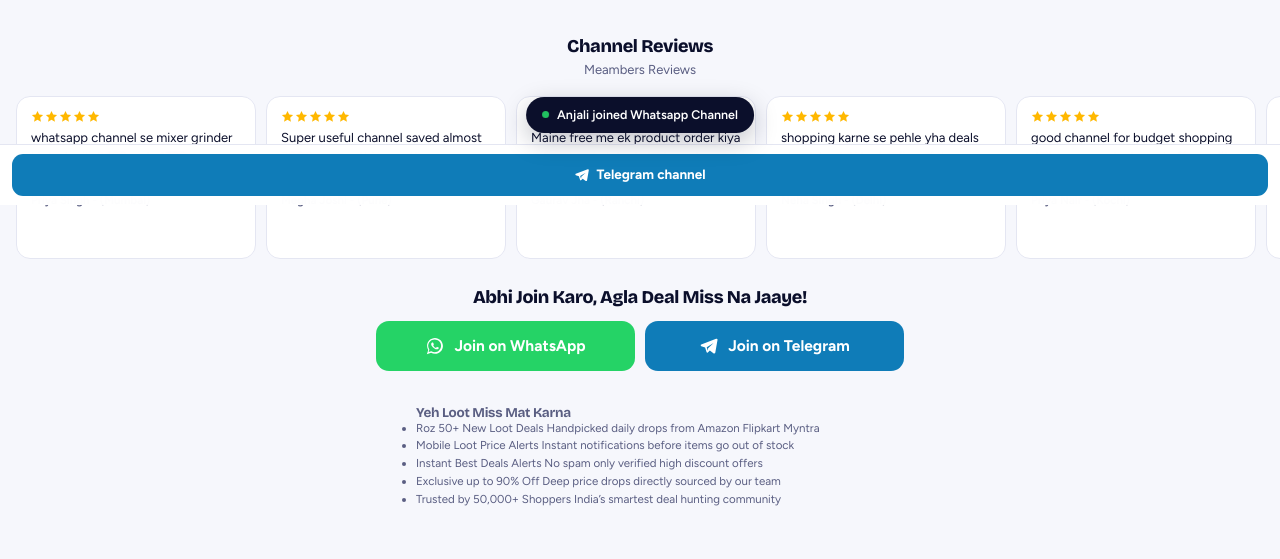
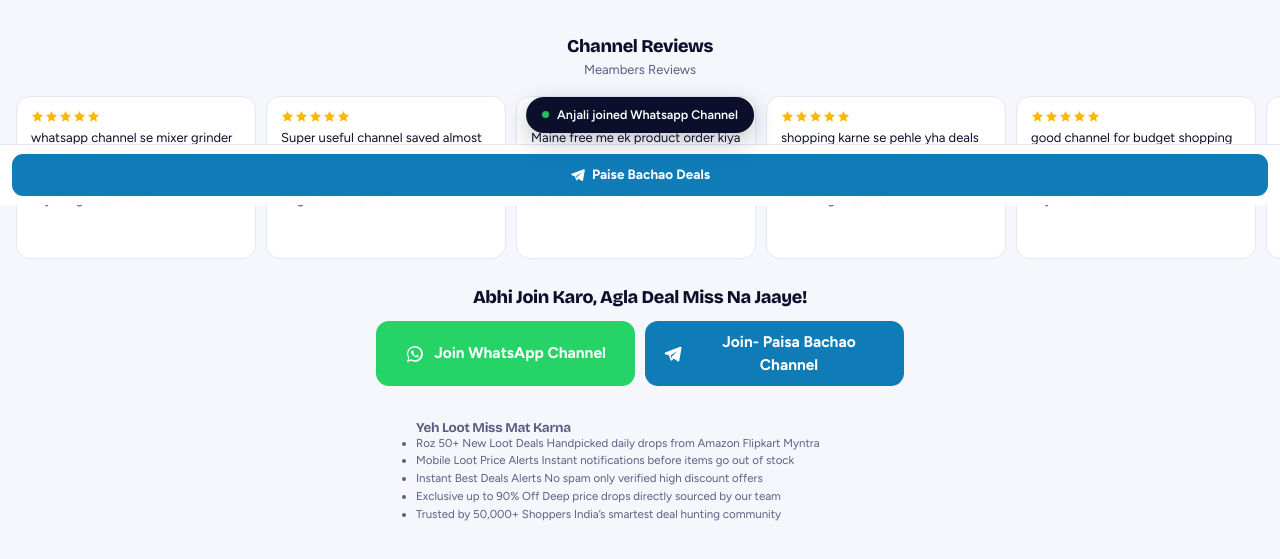
Before and after one commit to Pradeep032p/Afflite-pge, a plain HTML site: page index.html in a window 1280 px wide. Shown: the part 595-1154 px from the top of the page. Drawn offline with nearby package versions, Linux system fonts and the light colour scheme.

Commit message:
Update index.html

```diff
--- a/index.html
+++ b/index.html
@@ -1043,13 +1043,13 @@
               fill="currentColor" aria-hidden="true">
               <path
                 d="M16 3C9 3 3.3 8.7 3.3 15.7c0 2.5.7 4.8 1.9 6.8L3 29l6.7-2.1c1.9 1 4 1.6 6.3 1.6 7 0 12.7-5.7 12.7-12.7S23 3 16 3zm0 23.1c-2.1 0-4.1-.6-5.8-1.6l-.4-.2-4 1.2 1.2-3.9-.3-.4a10.3 10.3 0 0 1-1.6-5.5c0-5.7 4.6-10.3 10.3-10.3 2.8 0 5.4 1.1 7.3 3s3 4.6 3 7.3c0 5.7-4.6 10.4-10.3 10.4zm5.6-7.7c-.3-.2-1.8-.9-2.1-1-.3-.1-.5-.2-.7.2-.2.3-.8 1-.9 1.2-.2.2-.3.2-.6.1-.3-.2-1.3-.5-2.4-1.5-.9-.8-1.5-1.8-1.7-2.1-.2-.3 0-.5.1-.6.1-.1.3-.3.4-.5.2-.2.2-.3.3-.5.1-.2 0-.4 0-.6 0-.2-.7-1.7-1-2.3-.2-.6-.5-.5-.7-.5h-.6c-.2 0-.5.1-.8.4-.3.3-1 1-1 2.4s1.1 2.8 1.2 3c.1.2 2.1 3.2 5.1 4.5.7.3 1.3.5 1.7.6.7.2 1.4.2 1.9.1.6-.1 1.8-.7 2-1.4.3-.7.3-1.3.2-1.4-.1-.2-.3-.3-.6-.4z" />
-            </svg> Join on WhatsApp</a>
+            </svg> Join WhatsApp Channel</a>
           <a class="btn btn-tg" href="https://t.me/Paisaa_bachao_deals" target="_blank" rel="noopener"
             data-channel="Paisa Bachao Deals" data-place="closer"><svg viewBox="0 0 24 24" fill="currentColor"
               aria-hidden="true">
               <path
                 d="M21.9 3.6a1.3 1.3 0 0 0-1.35-.2L2.7 10.3c-.9.35-.88 1.65.03 1.97l4.6 1.6 1.8 5.6c.2.6.95.8 1.4.37l2.5-2.35 4.6 3.4c.7.5 1.7.12 1.9-.73L22.2 4.9a1.3 1.3 0 0 0-.3-1.3zM9.3 13.6l8.2-5.1-6.6 6.2-.3 2.9-1.3-4z" />
-            </svg> Join on Telegram</a>
+            </svg> Join- Paisa Bachao Channel</a>
         </div>
       </div>
     </section>
@@ -1076,7 +1076,7 @@
         aria-hidden="true">
         <path
           d="M21.9 3.6a1.3 1.3 0 0 0-1.35-.2L2.7 10.3c-.9.35-.88 1.65.03 1.97l4.6 1.6 1.8 5.6c.2.6.95.8 1.4.37l2.5-2.35 4.6 3.4c.7.5 1.7.12 1.9-.73L22.2 4.9a1.3 1.3 0 0 0-.3-1.3zM9.3 13.6l8.2-5.1-6.6 6.2-.3 2.9-1.3-4z" />
-      </svg> Telegram channel</a>
+      </svg> Paise Bachao Deals</a>
   </div>
 
   <script>
```
